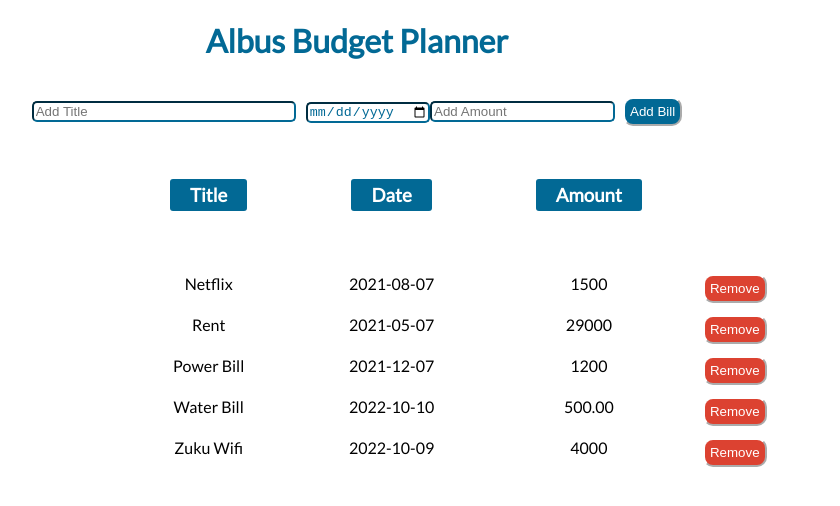
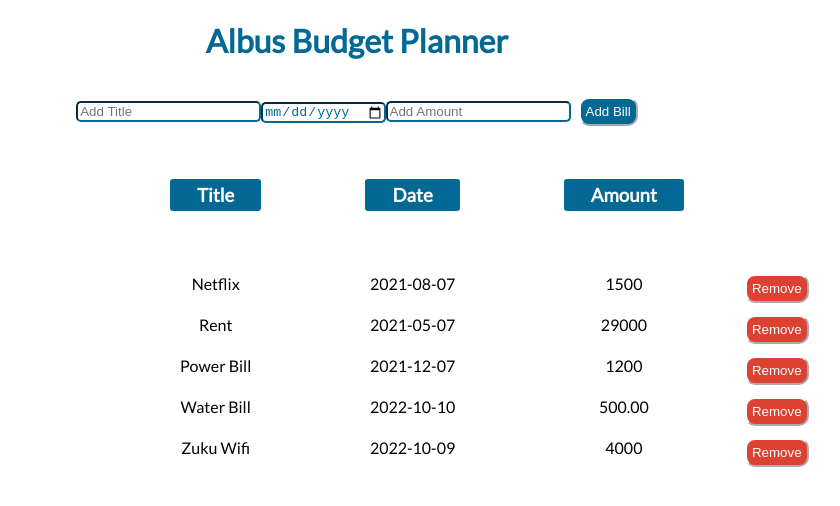
Before and after one commit to ChrisMwenda/budgeting-app, a React (Create React App) app: page / in a window 1280 px wide. Shown: the top 506 px of the page, without its empty margins (283-1123 px from the left). Built offline with nearby package versions, Linux system fonts and the light colour scheme; data requests are answered from the project's data file.

Commit message:
styling iput fields

```diff
--- a/src/Components/AddBill.js
+++ b/src/Components/AddBill.js
@@ -13,7 +13,7 @@ function handleAddBill() {
 return(
     <div>
   <form>
-    <input className="inputFields" type="text" placeholder="Add Title" style={{ width: "20%", marginRight: "10px" }} required value={newBills.title} onChange={(e) => setNewBills({ ...newBills, title: e.target.value })} />
+    <input className="inputFields" type="text" placeholder="Add Title" required value={newBills.title} onChange={(e) => setNewBills({ ...newBills, title: e.target.value })} />
     <input className="inputFields" type="date"name="date"required value={newBills.date}  onChange={(e) => setNewBills({...newBills, date: e.target.value})}/>
     <input className="inputFields" type="text"name="amount" placeholder="Add Amount"required value={newBills.amount}  onChange={(e) => setNewBills({...newBills, amount: e.target.value})}/>
    <button className="AddBillBtn" type="submit "onClick={handleAddBill}>
--- a/src/index.css
+++ b/src/index.css
@@ -27,8 +27,8 @@ color:#026995;
   color:#ffffff;
   padding-top: 5px;
   padding-bottom: 5px;
-  padding-left: 20px;
-  padding-right: 20px;
+  padding-left: 27px;
+  padding-right: 27px;
   border-radius: 3px;
 }
 
```
